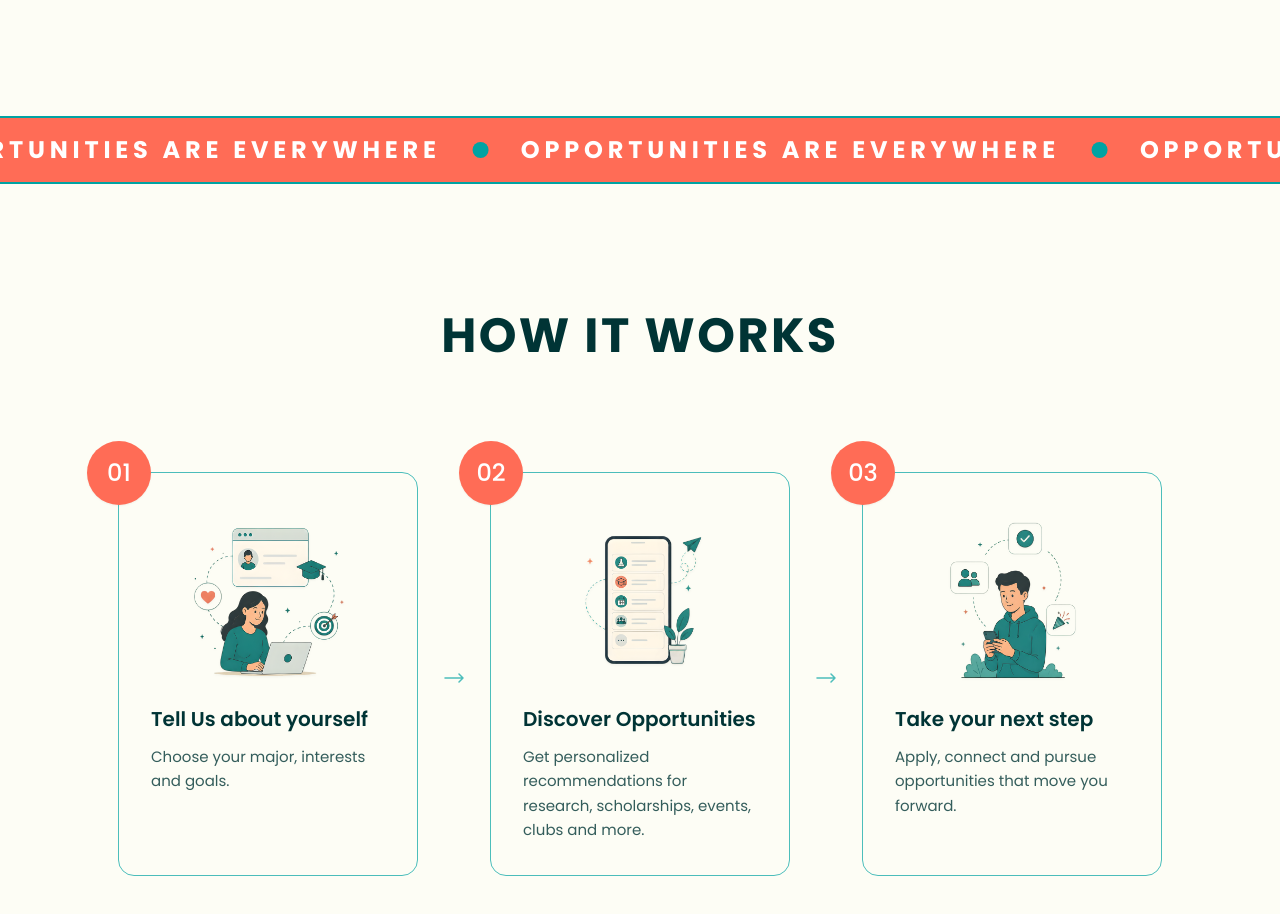
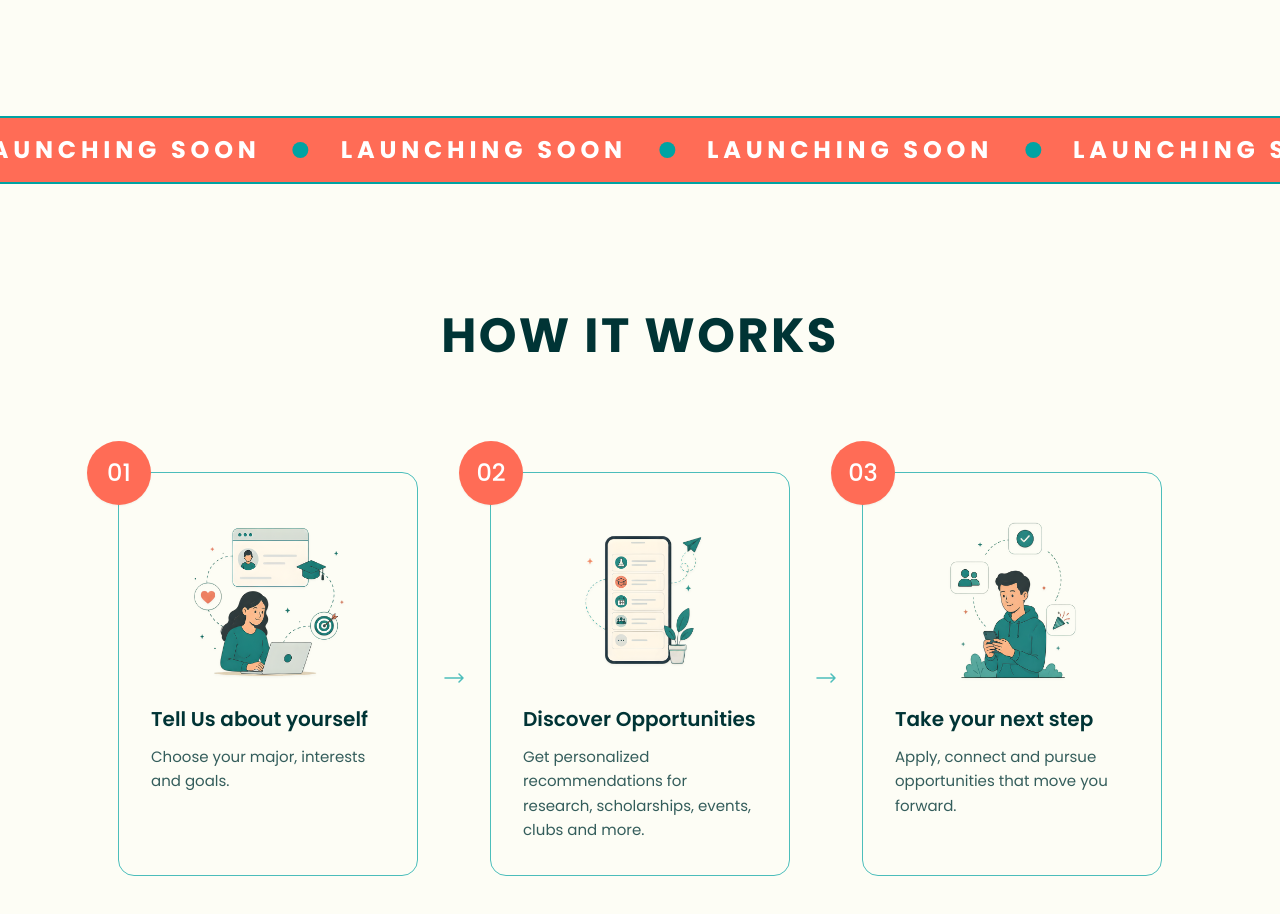
Before and after one commit to found0000/found, a React (Vite) app: page / in a window 1280 px wide. Shown: the part 1160-2074 px from the top of the page. Built offline with nearby package versions, Linux system fonts and the light colour scheme.

Commit message:
Update MarqueeBanner.jsx

```diff
--- a/src/components/MarqueeBanner.jsx
+++ b/src/components/MarqueeBanner.jsx
@@ -3,7 +3,7 @@ import React from 'react';
 const MarqueeBanner = () => {
   const repeatedContent = (
     <>
-      {Array(4).fill("OPPORTUNITIES ARE EVERYWHERE").map((text, index) => (
+      {Array(4).fill("LAUNCHING SOON").map((text, index) => (
         <div key={index} className="flex items-center">
           <div className="w-3 h-3 md:w-4 md:h-4 bg-primary-teal rounded-full flex-shrink-0 mx-6 md:mx-8"></div>
           <span className="text-white text-3xl md:text-2xl font-bold tracking-[0.2em]">
```
